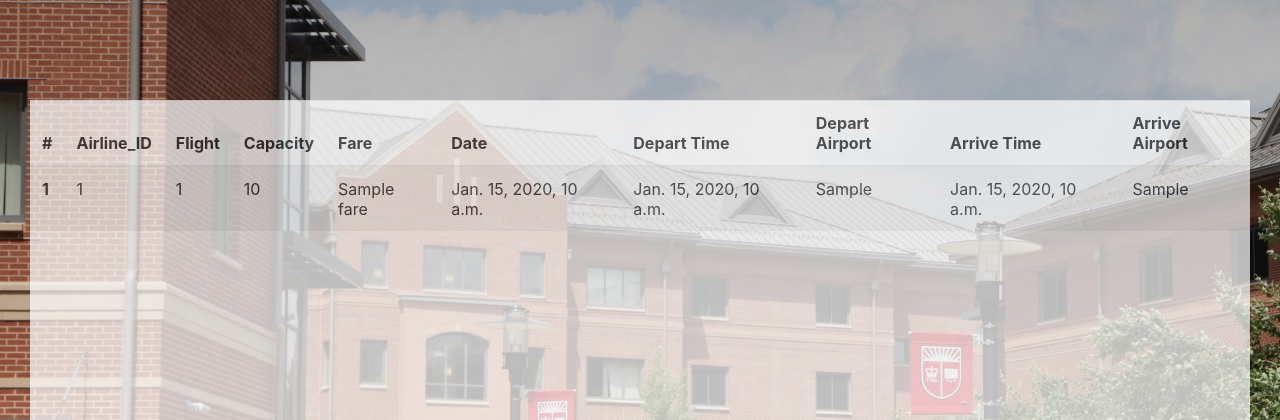
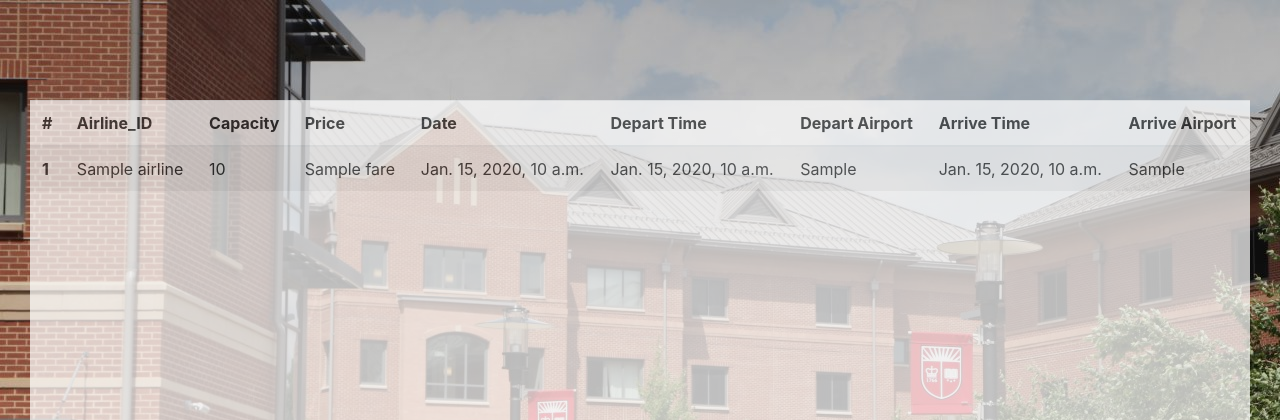
Before and after one commit to Tian-Sky/FlightBooking, a Django app: template polls/templates/polls/search.html in a window 1280 px wide. Shown: the top 420 px of the page. Run offline with Django 3.2, Linux system fonts and the light colour scheme; the template is opened without the code that fills it: most values are stand-ins (such as "Sample title", 1, 10 or a date in 2020); some libraries are stand-ins or nearby versions.

Commit message:
Prepared for new db migration

```diff
--- a/polls/templates/polls/search.html
+++ b/polls/templates/polls/search.html
@@ -23,9 +23,8 @@
                     <tr>
                         <th scope="col">#</th>
                         <th scope="col">Airline_ID</th>
-                        <th scope="col">Flight</th>
                         <th scope="col">Capacity</th>
-                        <th scope="col">Fare</th>
+                        <th scope="col">Price</th>
                         <th scope="col">Date</th>
                         <th scope="col">Depart Time</th>
                         <th scope="col">Depart Airport</th>
@@ -37,8 +36,7 @@
                     {% for flight in flights %}
                     <tr>
                         <th scope="row">{{ forloop.counter }}</th>
-                        <td>{{ flight.airline.airline_id }}</td>
-                        <td>{{ flight.flight_id }}</td>
+                        <td>{{ flight.airline.airline_name }}</td>
                         <td>{{ flight.capacity }}</td>
                         <td>{{ flight.fare }}</td>
                         <td>{{ leave_date }}</td>
```
